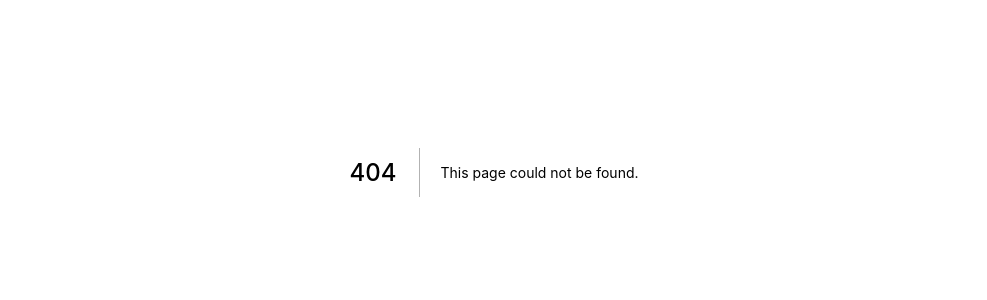
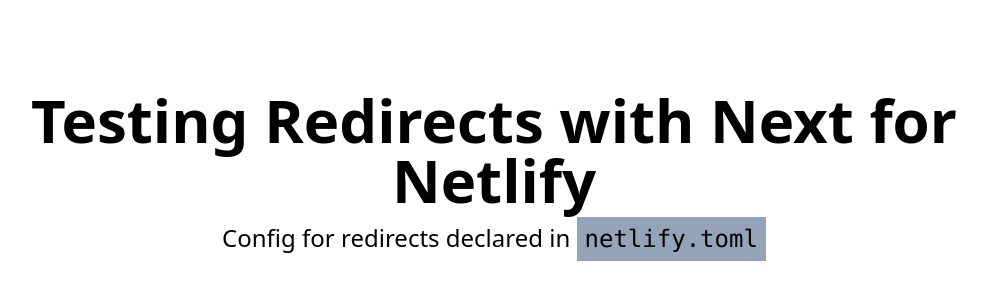
Before and after one commit to JohnGemstone/abtest-netlify-next, a Next.js app: page /redirects in a window 1280 px wide. Before the commit this address had no page. Shown: the part 228-528 px from the top of the page, without its empty margins (146-1133 px from the left). Built offline with nearby package versions, Linux system fonts and the light colour scheme.

Commit message:
test redirects

```diff
--- /dev/null
+++ b/pages/redirects/index.js
@@ -0,0 +1,25 @@
+import Head from 'next/head'
+import Link from 'next/link'
+
+export default function Home() {
+  return (
+    <div className="flex min-h-screen flex-col items-center justify-center py-2">
+      <Head>
+        <title>Create Next App</title>
+        <link rel="icon" href="/favicon.ico" />
+      </Head>
+
+      <main className="flex w-full flex-1 flex-col items-center justify-center px-20 text-center ">
+        <h1 className="text-6xl font-bold">
+          Testing Redirects with Next for Netlify
+        </h1>
+
+        <p className="mt-3 text-2xl">
+          Config for redirects declared in <span className='font-mono p-2 bg-slate-400'>netlify.toml</span>
+        </p>
+
+      </main>
+
+    </div>
+  )
+}
```
Also changed, not shown: 2 other files (tests, documents, lock files or other folders).
